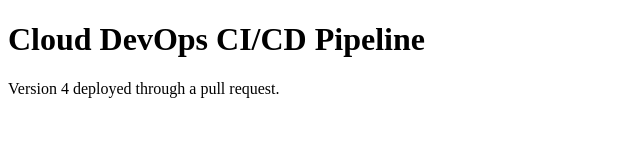
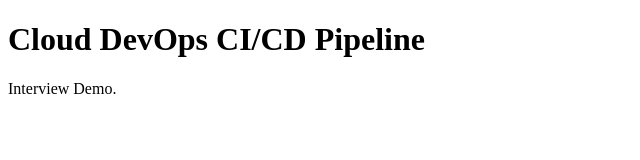
Before and after one commit to JFenner2/cloud-devops-cicd-pipeline, a plain HTML site: page app/index.html in a window 1280 px wide. Shown: the whole page, without its empty margins (0-640 px from the left). Drawn offline with Linux system fonts and the light colour scheme.

Commit message:
Demo deployment

```diff
--- a/app/index.html
+++ b/app/index.html
@@ -7,6 +7,6 @@
 </head>
 <body>
   <h1>Cloud DevOps CI/CD Pipeline</h1>
-  <p>Version 4 deployed through a pull request.</p>
+  <p>Interview Demo.</p>
 </body>
 </html>
```
